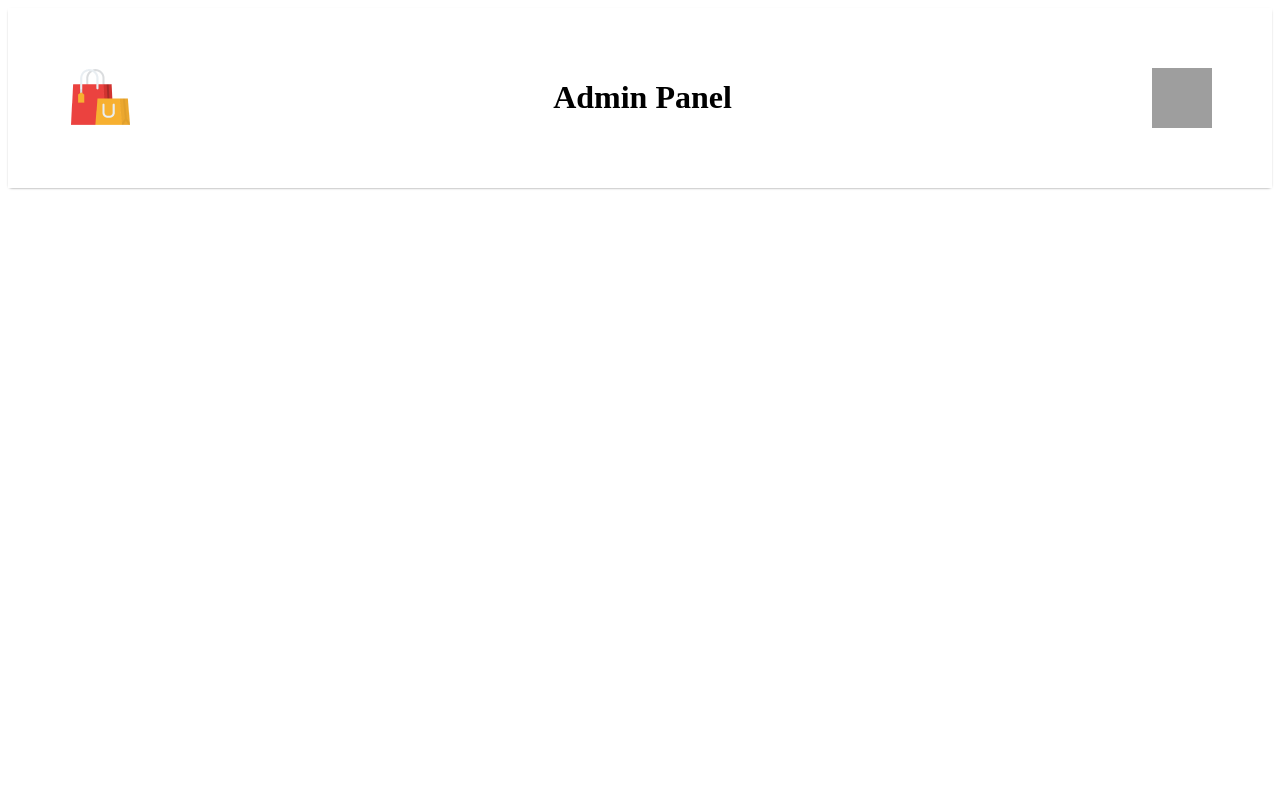
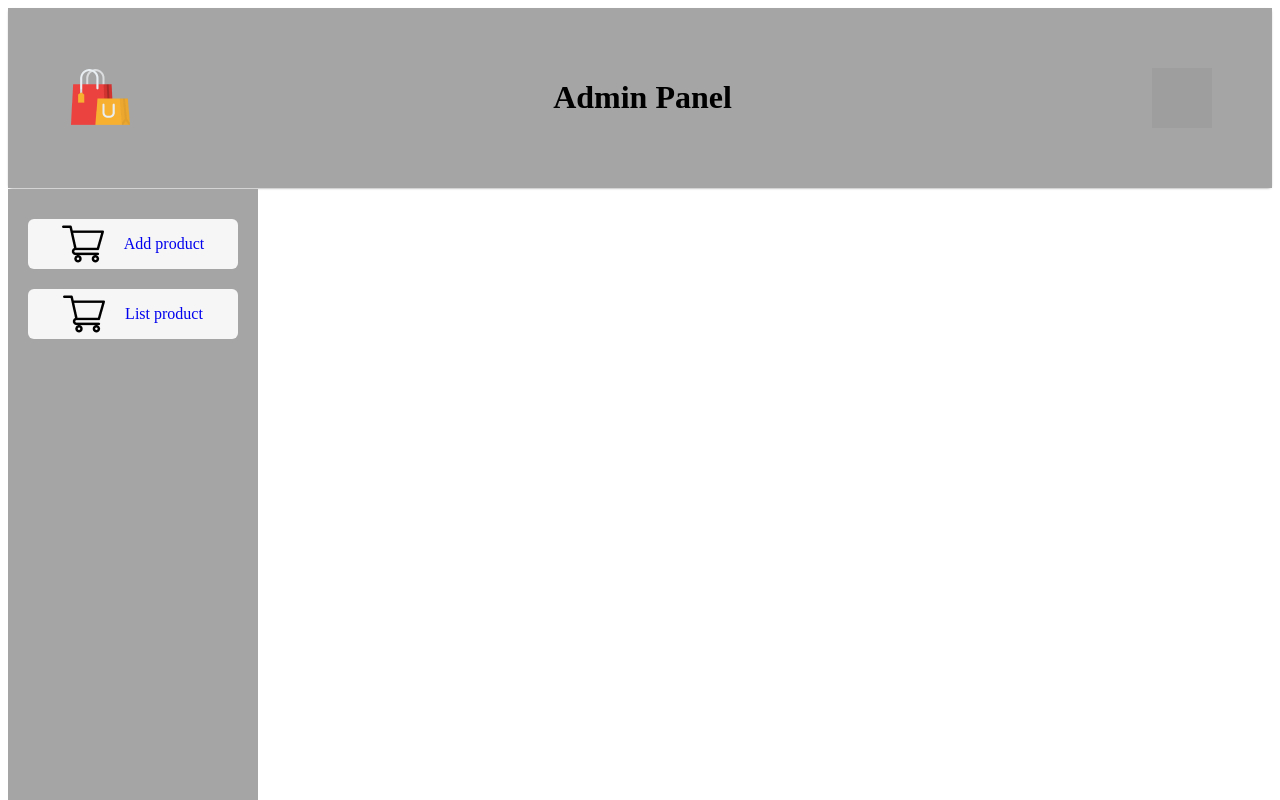
Before and after one commit to Harikrishnan-Ashok/react-go, a React (Vite) app in the folder admin/: page / in a window 1280 px wide. Shown: the top 800 px of the page. Built offline with nearby package versions, Linux system fonts and the light colour scheme; grey boxes are pictures that could not be loaded.

Commit message:
created ListProduct

```diff
--- a/admin/src/App.jsx
+++ b/admin/src/App.jsx
@@ -1,8 +1,10 @@
+import Navbar from "./Components/Navbar";
 import Admin from "./Pages/Admin";
 
 export default function App()
 {
 	return(<>
+		<Navbar></Navbar>
 		<Admin></Admin>
 		</>);
 }
--- a/admin/src/Components/Navbar.jsx
+++ b/admin/src/Components/Navbar.jsx
@@ -6,7 +6,7 @@ const Container=styled.div`
 	box-shadow:0 1px 3px -2px #000;
 	justify-content:space-between;
 	margin-bottom:1px;
-	background:white;
+	background:#a5a5a5;
 `;
 import navlogo from "../assets/logo.png";
 import navprofile from "../assets/pfp.ico";
--- /dev/null
+++ b/admin/src/Components/SideBar.jsx
@@ -0,0 +1,44 @@
+import {Link} from "react-router-dom";
+import styled from "styled-components";
+const Container=styled.div`
+	display:flex;
+	flex-direction:column;
+	gap:20px;
+	padding-top:30px;
+	width:100%;
+	max-width:250px;
+	height:100vh;
+	background:#a5a5a5;
+`;
+const SideBarItem=styled.div`
+	display:flex;
+	align-items:center;
+	justify-content:center;
+	margin:0 20px;
+	padding 5px 10px;
+	border-radius:6px;
+	background:#f6f6f6;
+	gap:20px;
+	cursor: pointer;
+`;
+
+import add_product_icon from "../assets/cart_icon.png"
+export default function SideBar()
+{
+	return(
+		<Container>
+			<Link to={"/addproduct"} style={{textDecoration:"none"}}>
+				<SideBarItem>
+					<img src={add_product_icon}></img>
+					<p>Add product</p>
+				</SideBarItem>
+			</Link>
+			<Link to={"/listproduct"} style={{textDecoration:"none"}}>
+				<SideBarItem>
+					<img src={add_product_icon}></img>
+					<p>List product</p>
+				</SideBarItem>
+			</Link>
+		</Container>
+	);
+}
--- a/admin/src/Pages/Admin.jsx
+++ b/admin/src/Pages/Admin.jsx
@@ -1,5 +1,5 @@
 import styled from "styled-components";
-import Navbar from "../Components/Navbar";
+import SideBar from "../Components/SideBar";
 
 const AdminContainer=styled.div``;
 
@@ -7,7 +7,7 @@ export default function Admin()
 {
 	return(<>
 		<AdminContainer>
-			<Navbar></Navbar>
+			<SideBar></SideBar>
 		</AdminContainer>
 	</>);
 }
```
Also changed, not shown: admin/src/Components/ListProduct.jsx (added, +8 -0 lines), admin/src/Components/AddProduct.jsx (added).
